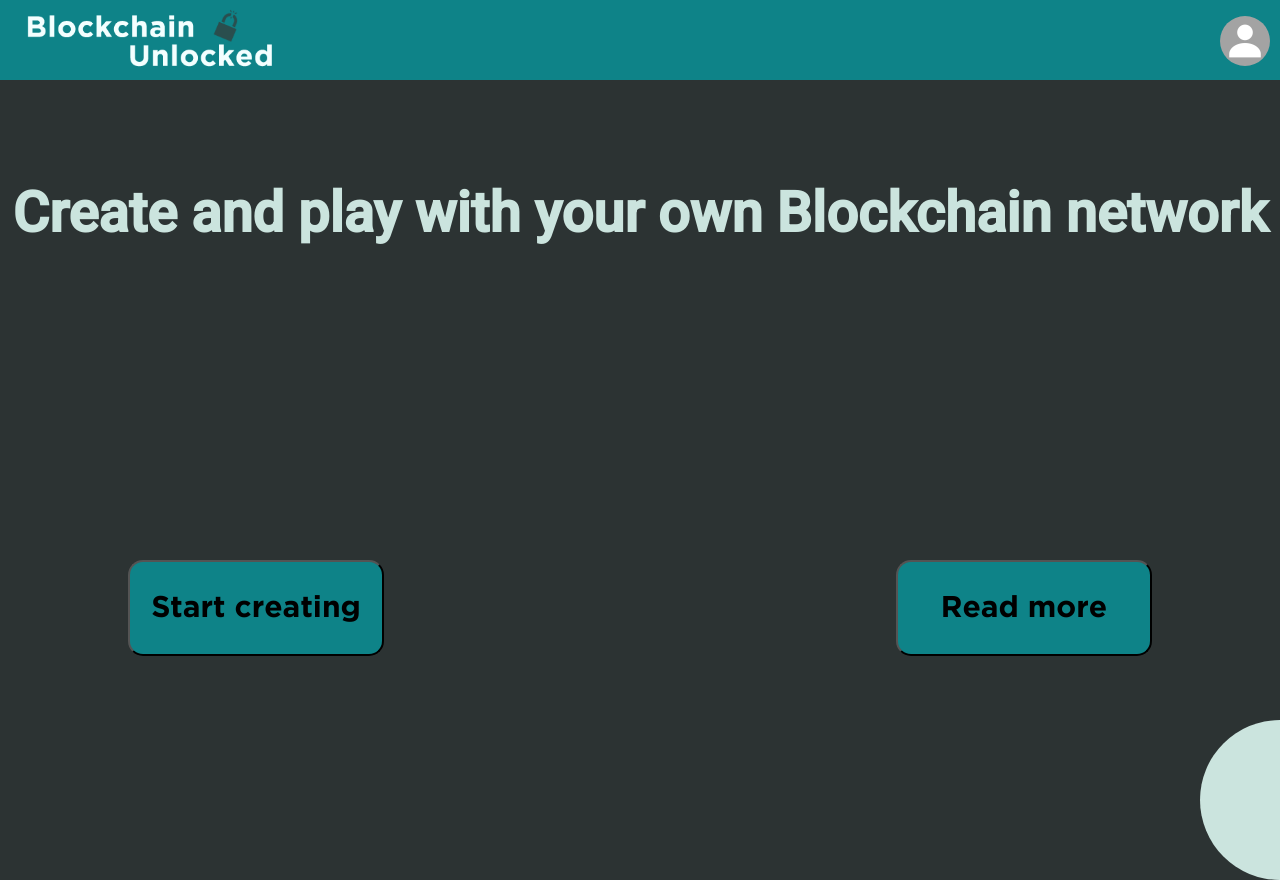
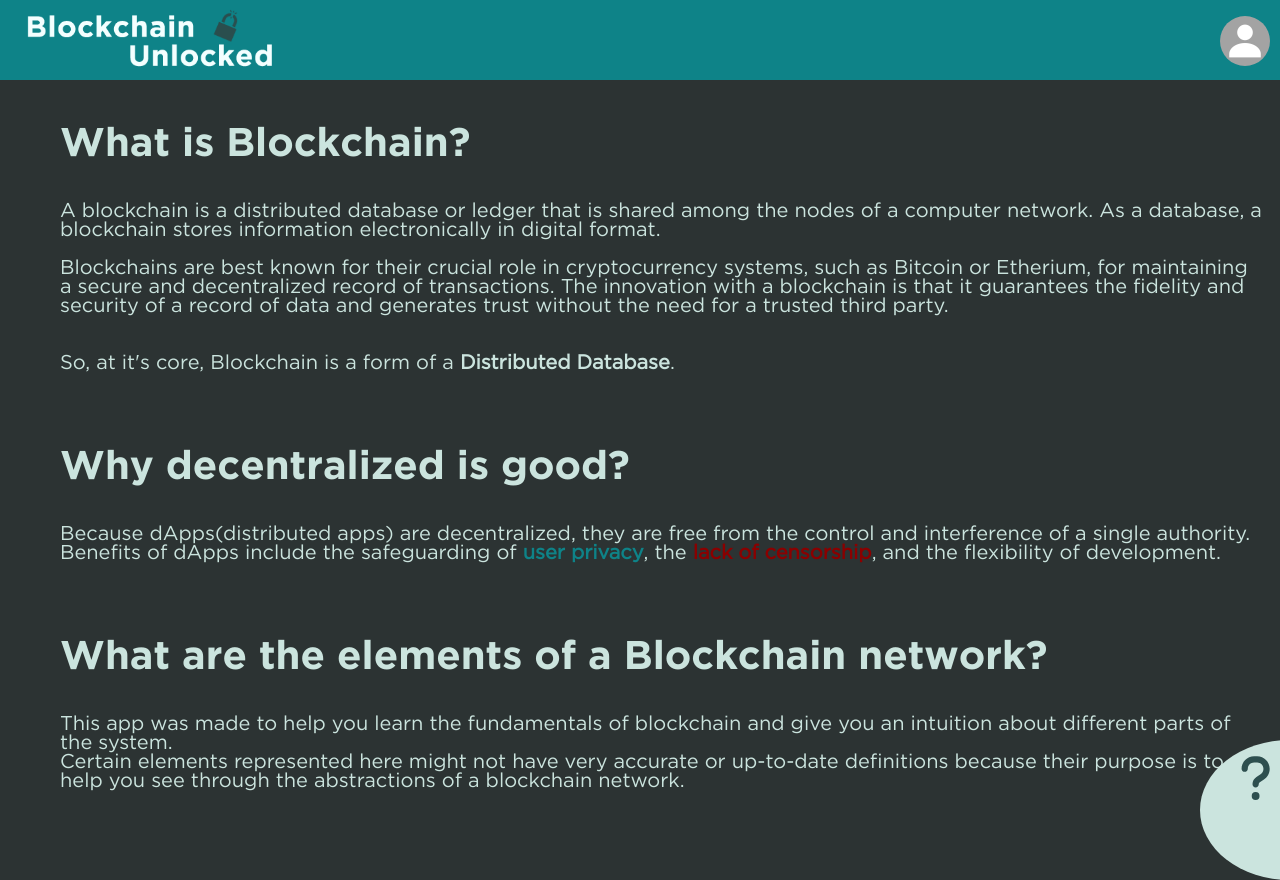
Before and after one commit to radu-filipescu/frontend-hackatron, an Angular app: page /readmore in a window 1280 px wide. Before the commit this address led to /home. Shown: the top 880 px of the page. Built offline with nearby package versions, Linux system fonts and the light colour scheme.

Commit message:
added read more page

```diff
--- a/src/app/app-routing.module.ts
+++ b/src/app/app-routing.module.ts
@@ -2,10 +2,12 @@ import { NgModule } from '@angular/core';
 import { RouterModule, Routes } from '@angular/router';
 import { HomePageComponent } from './pages/home-page/home-page.component';
 import { ProfilePageComponent } from './pages/profile-page/profile-page.component';
+import { ReadMorePageComponent } from './pages/read-more-page/read-more-page/read-more-page.component';
 
 const routes: Routes = [
   { path: 'home', component: HomePageComponent },
   { path: 'profile', component: ProfilePageComponent },
+  { path: 'readmore', component: ReadMorePageComponent },
   { path: '**', redirectTo: 'home' }
 ];
 
--- a/src/app/app.module.ts
+++ b/src/app/app.module.ts
@@ -10,13 +10,15 @@ import { ChatgptComponent } from './shared/chatgpt/chatgpt.component';
 import { BrowserAnimationsModule } from '@angular/platform-browser/animations';
 
 import { MatTooltipModule } from '@angular/material/tooltip';
+import { ReadMorePageComponent } from './pages/read-more-page/read-more-page/read-more-page.component';
 
 @NgModule({
   declarations: [
     AppComponent,
     HomePageComponent,
     ProfilePageComponent,
-    ChatgptComponent
+    ChatgptComponent,
+    ReadMorePageComponent
   ],
   imports: [
     BrowserModule,
--- a/src/app/pages/home-page/home-page.component.ts
+++ b/src/app/pages/home-page/home-page.component.ts
@@ -1,4 +1,5 @@
 import { Component, OnInit } from '@angular/core';
+import { Router } from '@angular/router';
 import { faCoffee } from '@fortawesome/free-solid-svg-icons';
 
 @Component({
@@ -10,7 +11,7 @@ export class HomePageComponent implements OnInit {
 
   faCoffee = faCoffee;
 
-  constructor() { }
+  constructor(private router: Router) { }
 
   ngOnInit(): void {
   }
@@ -20,7 +21,7 @@ export class HomePageComponent implements OnInit {
   }
 
   goToReadMore() {
-
+    this.router.navigate(['/readmore']);
   }
 
 }
--- /dev/null
+++ b/src/app/pages/read-more-page/read-more-page/read-more-page.component.html
@@ -0,0 +1,105 @@
+<div class="page-wrapper">
+  <div class="big-header">What is Blockchain?</div>
+
+  <br>
+  <br>
+
+  <div class="text-paragraph">
+    &ensp;A blockchain is a distributed database or ledger that is shared
+    among the nodes of a computer network. As a database, a blockchain stores
+    information electronically in digital format. <br><br>Blockchains are best known for
+     their crucial role in cryptocurrency systems, such as Bitcoin or Etherium, for maintaining
+     a secure and decentralized record of transactions. The innovation with a blockchain is
+     that it guarantees the fidelity and
+    security of a record of data and generates trust without the need for a trusted third party.
+
+    <br>
+    <br>
+    <br>
+    So, at it's core, Blockchain is a form of a <b>Distributed Database</b>.
+  </div>
+
+  <br>
+  <br>
+  <br>
+  <br>
+
+  <div class="big-header">Why decentralized is good?</div>
+
+  <div class="text-paragraph">
+    <br>
+    <br>
+    Because dApps(distributed apps) are decentralized, they are free from the control and interference of a single authority.
+<br>Benefits of dApps include the safeguarding of <span style="color: #0E8388; font-weight: bold;">user privacy</span>, the <span style="color: darkred; font-weight:bold">lack of censorship</span>, and the flexibility of development.
+  </div>
+
+  <br>
+  <br>
+  <br>
+  <br>
+
+  <div class="big-header">
+    What are the elements of a Blockchain network?
+  </div>
+
+  <div class="text-paragraph">
+    <br>
+    <br>
+    This app was made to help you learn the fundamentals of blockchain and give you an intuition about different parts of the system.<br>
+    Certain elements represented here might not have very accurate or up-to-date definitions because their purpose is to help you see through the abstractions of a blockchain network.
+  </div>
+
+  <br>
+  <br>
+  <br>
+  <br>
+  <br>
+
+  <div class="small-header">
+    Nodes <fa-icon style="font-size:50px; padding-left: 30px" [icon]="faComputer"></fa-icon>
+  </div>
+  <br>
+
+  <div class="text-paragraph">Blockchain nodes are network stakeholders and their devices are authorized to keep track of the distributed
+     ledger and serve as communication hubs for various network tasks.
+    A Blockchain node’s primary job is to confirm the
+    legality of each subsequent batch of network transactions, known as blocks.</div>
+
+
+    <br>
+    <br>
+
+    <div class="small-header">
+     Blocks <fa-icon style="font-size:50px; padding-left: 30px" [icon]="faSquareCheck"></fa-icon>
+   </div>
+   <br>
+
+   <div class="text-paragraph">The blocks are the elements which make the electronic ledger. That is essentially a database containing all
+    transactions that are constantly updated.
+    It is composed of multiple blocks (each containing at least one transaction)
+    and these blocks are linked together into a chain using cryptography.
+    In other words, the following block will contain the cryptographic
+    identifiers of the previous block. So, if any block in the past has a problem,
+     it will affect all the blocks at the back of the chain, thus preventing forgery.</div>
+
+     <br>
+     <br>
+
+     <div class="small-header">
+      Consensus Mechanism <fa-icon style="font-size:50px; padding-left: 30px" [icon]="faHandshake"></fa-icon>
+    </div>
+    <br>
+
+    <div class="text-paragraph">The consensus mechanism prescribes sets of rules so that
+      nodes participating in the peer-to-peer network can work in sync and agree on
+       which transactions are legitimate and able to be added to the blockchain through
+        interacting with smart contract.
+      The consensus mechanism is used to determine the actual state of the blockchain.</div>
+
+
+
+
+
+
+
+</div>
--- /dev/null
+++ b/src/app/pages/read-more-page/read-more-page/read-more-page.component.scss
@@ -0,0 +1,25 @@
+.page-wrapper {
+  padding: 40px;
+  padding-left: 60px;
+  padding-right: 60px;
+  width: 94vw;
+  height: 80vh;
+  overflow-y: scroll;
+}
+
+.big-header {
+  font-size: 40px;
+  font-family: gotham-bold;
+}
+
+.small-header {
+  padding-left: 20px;
+  font-size: 32px;
+  font-family: gotham-bold;
+  color: #0E8388;
+}
+
+.text-paragraph {
+  font-family: gotham-book;
+  font-size: 20px;
+}
--- /dev/null
+++ b/src/app/pages/read-more-page/read-more-page/read-more-page.component.ts
@@ -0,0 +1,20 @@
+import { Component, OnInit } from '@angular/core';
+import { faComputer, faSquareCheck, faHandshake } from '@fortawesome/free-solid-svg-icons';
+
+@Component({
+  selector: 'app-read-more-page',
+  templateUrl: './read-more-page.component.html',
+  styleUrls: ['./read-more-page.component.scss']
+})
+export class ReadMorePageComponent implements OnInit {
+
+  faComputer = faComputer;
+  faSquareCheck = faSquareCheck;
+  faHandshake = faHandshake;
+
+  constructor() { }
+
+  ngOnInit(): void {
+  }
+
+}
--- a/src/app/shared/chatgpt/chatgpt.component.html
+++ b/src/app/shared/chatgpt/chatgpt.component.html
@@ -1 +1,4 @@
-<div class="help-icon" matTooltip="Stuck? Ask ChatGPT for help!" matTooltipClass="tooltip"></div>
+<div class="help-icon" matTooltip="Stuck? Ask ChatGPT for help!" matTooltipClass="tooltip">
+
+  <fa-icon style="color: #2E4F4F; font-size: 50px" [icon]="faQuestion"></fa-icon>
+</div>
--- a/src/app/shared/chatgpt/chatgpt.component.scss
+++ b/src/app/shared/chatgpt/chatgpt.component.scss
@@ -1,11 +1,18 @@
 .help-icon {
     border-radius: 50%;
     background-color: #CBE4DE;
-    width: 160px;
-    height: 160px;
+    width: 140px;
+    height: 140px;
     position: absolute;
     bottom: -80px;
-    right: -80px;
+    right: -100px;
+    line-height: 80px;
+    padding-left: 40px;
+}
+
+.help-icon:hover {
+  cursor: pointer;
+  border: 4px solid #0E8388;
 }
 
 ::ng-deep.tooltip {
--- a/src/app/shared/chatgpt/chatgpt.component.ts
+++ b/src/app/shared/chatgpt/chatgpt.component.ts
@@ -1,4 +1,5 @@
 import { Component, OnInit } from '@angular/core';
+import { faQuestion } from '@fortawesome/free-solid-svg-icons';
 
 @Component({
   selector: 'app-chatgpt',
@@ -7,6 +8,8 @@ import { Component, OnInit } from '@angular/core';
 })
 export class ChatgptComponent implements OnInit {
 
+  faQuestion = faQuestion;
+
   constructor() { }
 
   ngOnInit(): void {
```
Also changed, not shown: 1 other file (tests, documents, lock files or other folders).
